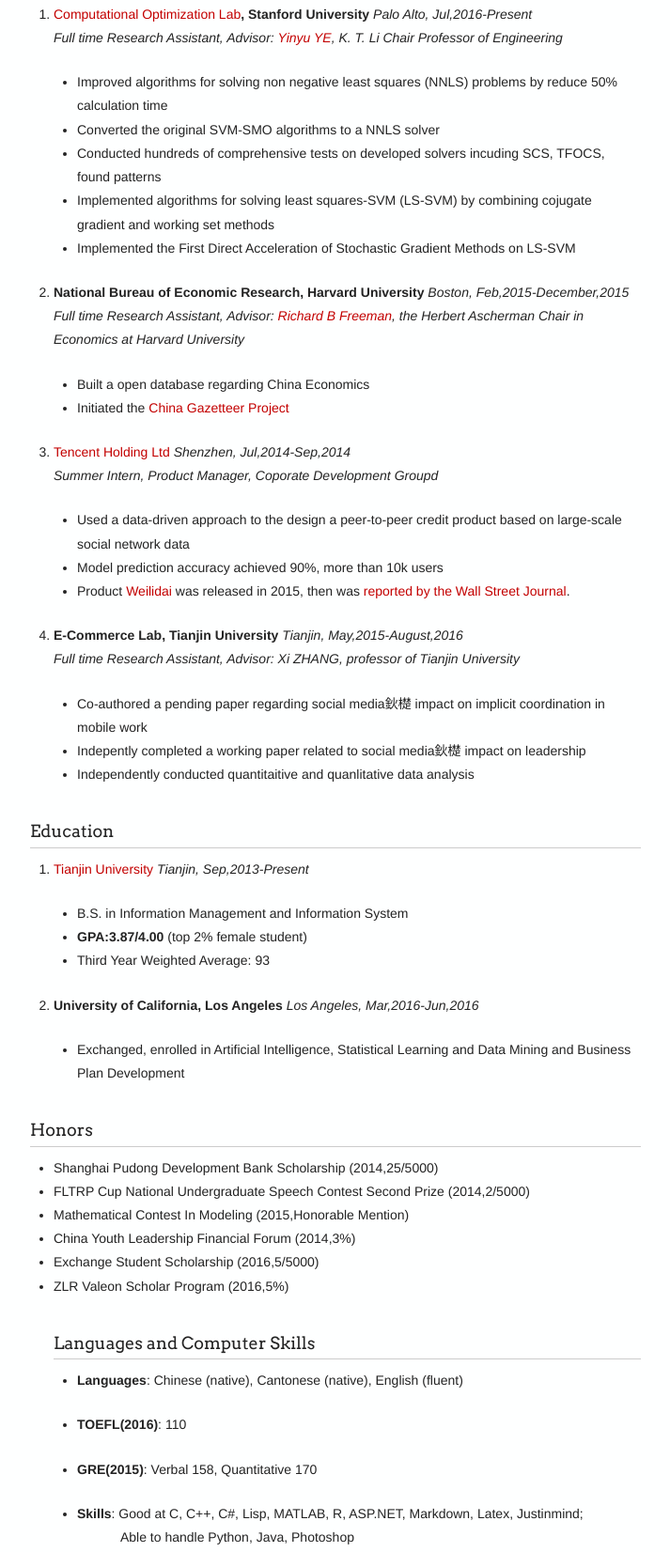
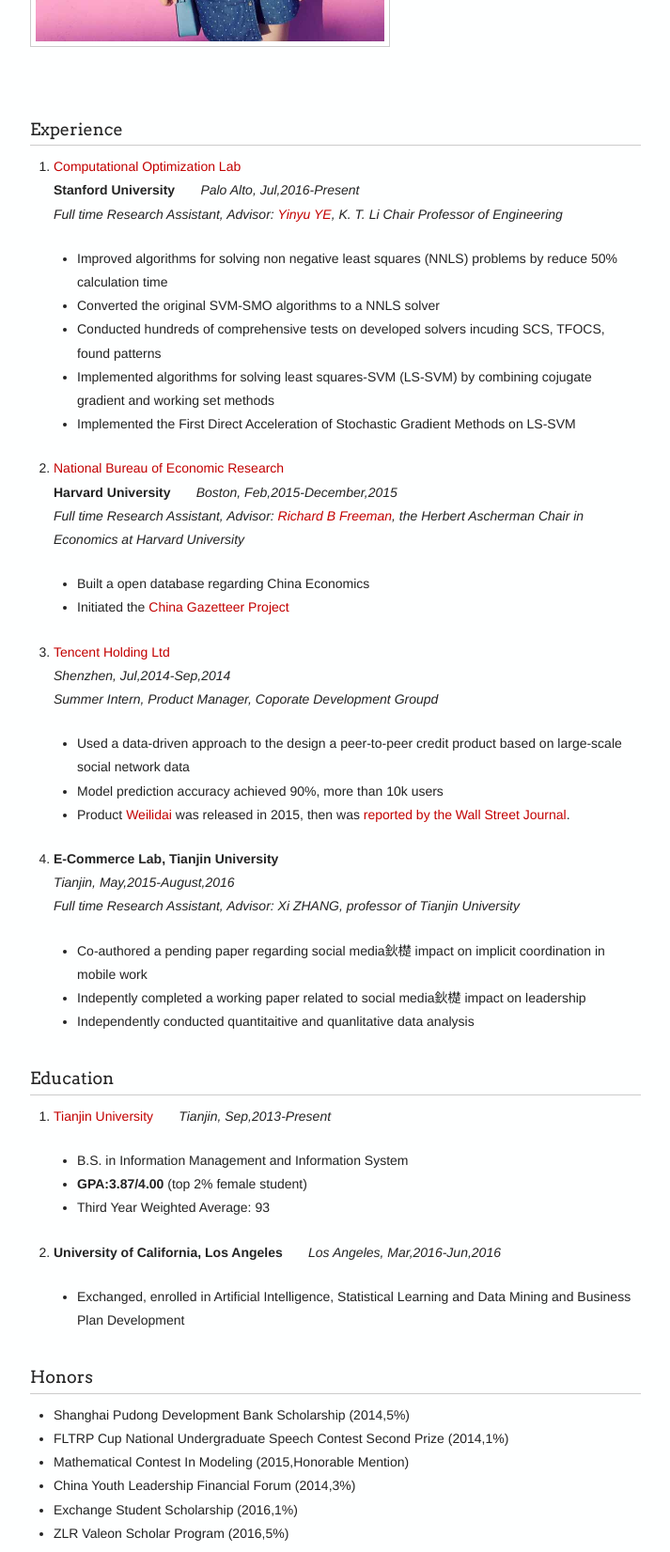
Before and after one commit to wyd1582/wyd1582.github.io, a plain HTML site: page index.html in a window 1280 px wide. Shown: the part 512-2164 px from the top of the page at 94% size, without its empty margins (278-991 px from the left). Drawn offline with Linux system fonts and the light colour scheme.

Commit message:
Update index.html

```diff
--- a/index.html
+++ b/index.html
@@ -1,4 +1,3 @@
-
 <!doctype html>
 <html>
   <head>
@@ -22,29 +21,30 @@
 <h2><a id="introduction" class="anchor" href="#introduction" aria-hidden="true"><span aria-hidden="true" class="octicon octicon-link"></span></a>Introduction</h2>
 	<p><strong>王钰迪</strong></p>
 		<br/>
-		<img width="210" src="../images/Yuuudiii.jpg">
+		<img width="371" height="374" src="../images/Yuuudiii.jpg">
 		<br/>
 		   <!-- </strong>Past-positive, present-hedonistic, future-oriented.</p> -->
 
 <h3><a id="experience" class="anchor" href="#experience" aria-hidden="true"><span aria-hidden="true" class="octicon octicon-link"></span>
  </a>Experience</h3>
     <ol><li>
-      <p><strong><a href="http://web.stanford.edu/~yyye/Col.html">Computational Optimization Lab</a>, Stanford University</strong>     <em>Palo Alto, Jul,2016-Present</em><br> 	<em>Full time Research Assistant, Advisor: <a href="http://web.stanford.edu/~yyye/">Yinyu YE</a>, K. T. Li Chair Professor of Engineering</em></p><ul>
+      <p><strong><a href="http://web.stanford.edu/~yyye/Col.html">Computational Optimization Lab</a>
+	   <br/> Stanford University</strong>   &nbsp; &nbsp; &nbsp;     <em>Palo Alto, Jul,2016-Present</em><br> 	<em>Full time Research Assistant, Advisor: <a href="http://web.stanford.edu/~yyye/">Yinyu YE</a>, K. T. Li Chair Professor of Engineering</em></p><ul>
     <li>Improved algorithms for solving non negative least squares (NNLS) problems by reduce 50% calculation time</li>
     <li>Converted the original SVM-SMO algorithms to a NNLS solver</li>
-    <li>Conducted hundreds of comprehensive tests on developed solvers incuding SCS, TFOCS, found patterns</li>
-    <li>Implemented algorithms for solving least squares-SVM (LS-SVM) by combining cojugate gradient and working set methods</li>
+    <li>Conducted hundreds of comprehensive tests on developed solvers incuding SCS, TFOCS, found patterns</li>     <li>Implemented algorithms for solving least squares-SVM (LS-SVM) by combining cojugate gradient and working set methods</li>
      <li>Implemented the First Direct Acceleration of Stochastic Gradient Methods on LS-SVM </li>
 </ul></li>
-<li><p><strong>National Bureau of Economic Research, Harvard University</strong>   <em>Boston, Feb,2015-December,2015</em><br>
+<li><p><strong><a href="http://www.nber.org/">National Bureau of Economic Research</a>
+	<br/> Harvard University</strong>   &nbsp; &nbsp; &nbsp;  <em>Boston, Feb,2015-December,2015</em><br>
 	<em>Full time Research Assistant, Advisor: <a href="http://scholar.harvard.edu/freeman/home">Richard B Freeman</a>, the Herbert Ascherman Chair in Economics at Harvard University</em></p>
    <ul>
     <li>Built a open database regarding China Economics</li>
     <li>Initiated the <a href="http://www.chinagazetteer.com/">China Gazetteer Project</a></li>
    </ul></li>
 
-      <li><p><strong><a href="https://en.wikipedia.org/wiki/Tencent">Tencent Holding Ltd</a></strong>   <em>Shenzhen, Jul,2014-Sep,2014</em><br>
-	<em>Summer Intern, Product Manager, Coporate Development Groupd</em></p>
+      <li><p><strong><a href="https://en.wikipedia.org/wiki/Tencent">Tencent Holding Ltd</a></strong>
+       <br/><em>Shenzhen, Jul,2014-Sep,2014</em>  <br><em>Summer Intern, Product Manager, Coporate Development Groupd</em></p>
    <ul>
    <li>Used a data-driven approach to the design a peer-to-peer credit product based on large-scale social network data</li>
     <li>Model prediction accuracy achieved 90%, more than 10k users</li>
@@ -52,7 +52,7 @@
 
    </ul>
 </li>
-<li><p><strong>E-Commerce Lab, Tianjin University</strong>   <em>Tianjin, May,2015-August,2016</em><br>
+<li><p><strong>E-Commerce Lab, Tianjin University</strong>  &nbsp; &nbsp; &nbsp;   <br/><em>Tianjin, May,2015-August,2016</em><br>
 	<em>Full time Research Assistant, Advisor: Xi ZHANG, professor of Tianjin University</em></p>
    <ul>
     <li>Co-authored a pending paper regarding social media’s impact on implicit coordination in mobile work</li>
@@ -65,7 +65,7 @@
 	      <h3>
 <a id="education" class="anchor" href="#education" aria-hidden="true"><span aria-hidden="true" class="octicon octicon-link"></span></a>Education</h3>
 <ol>
-<li><p><strong><a href="https://en.wikipedia.org/wiki/Tianjin_University">Tianjin University</a></strong>  <em>Tianjin, Sep,2013-Present</em></p>
+<li><p><strong><a href="https://en.wikipedia.org/wiki/Tianjin_University">Tianjin University</a></strong> &nbsp; &nbsp; &nbsp;  <em>Tianjin, Sep,2013-Present</em></p>
     <ul>
       <li>B.S. in Information Management and Information System</li>
 
@@ -73,7 +73,7 @@
       <li>Third Year Weighted Average: 93</li>
    </ul>
 </li>
-<li><p><strong>University of California, Los Angeles</strong>  <em>Los Angeles, Mar,2016-Jun,2016</em></p>
+<li><p><strong>University of California, Los Angeles</strong>  &nbsp; &nbsp; &nbsp;  <em>Los Angeles, Mar,2016-Jun,2016</em></p>
     <ul>
       <li>Exchanged, enrolled in Artificial Intelligence, Statistical Learning and Data Mining and Business Plan Development</li>
 
@@ -84,11 +84,11 @@
 <h3>
 <a id="honors" class="anchor" href="#honors" aria-hidden="true"><span aria-hidden="true" class="octicon octicon-link"></span></a>Honors</h3>
 
-<ul><li>Shanghai Pudong Development Bank Scholarship (2014,25/5000)</li>
-    <li>FLTRP Cup National Undergraduate Speech Contest Second Prize (2014,2/5000)</li>
+<ul><li>Shanghai Pudong Development Bank Scholarship (2014,5%)</li>
+    <li>FLTRP Cup National Undergraduate Speech Contest Second Prize (2014,1%)</li>
     <li>Mathematical Contest In Modeling (2015,Honorable Mention)</li>
     <li>China Youth Leadership Financial Forum (2014,3%) </li>
-    <li>Exchange Student Scholarship (2016,5/5000)</li>
+    <li>Exchange Student Scholarship (2016,1%)</li>
     <li>ZLR Valeon Scholar Program (2016,5%)</li>
 
 <h3>
@@ -97,7 +97,7 @@
   <li><p><strong>Languages</strong>: Chinese (native), Cantonese (native), English (fluent)</p></li>
    <li><p><strong>TOEFL(2016)</strong>: 110</p></li>
    <li><p><strong>GRE(2015)</strong>: Verbal 158, Quantitative 170</p></li>
-  <li><p><strong>Skills</strong>: Good at C, C++, C#, Lisp, MATLAB, R, ASP.NET, Markdown, Latex, Justinmind; <br>&nbsp; &nbsp; &nbsp; &nbsp; &nbsp; &nbsp; Able to handle Python, Java, Photoshop </p></li>
+  <li><p><strong>Skills</strong>: Skilled at C, C++, C#, Lisp, MATLAB, R, ASP.NET, Markdown, Latex, Justinmind; <br/>&nbsp; &nbsp; &nbsp; &nbsp; &nbsp; &nbsp; Proficient with Python, Java, Photoshop </p></li>
    </ul>
 
 <h3>
```
